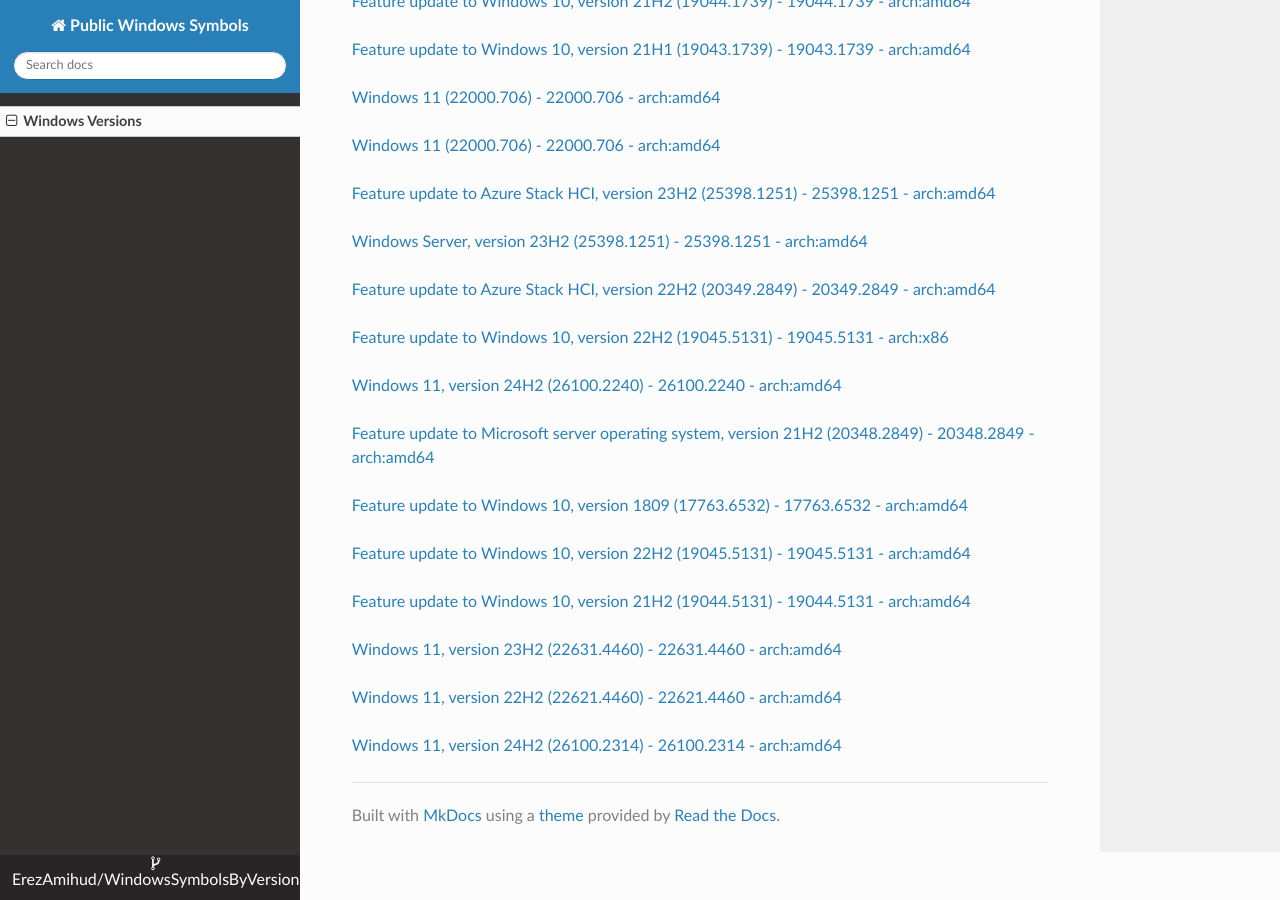
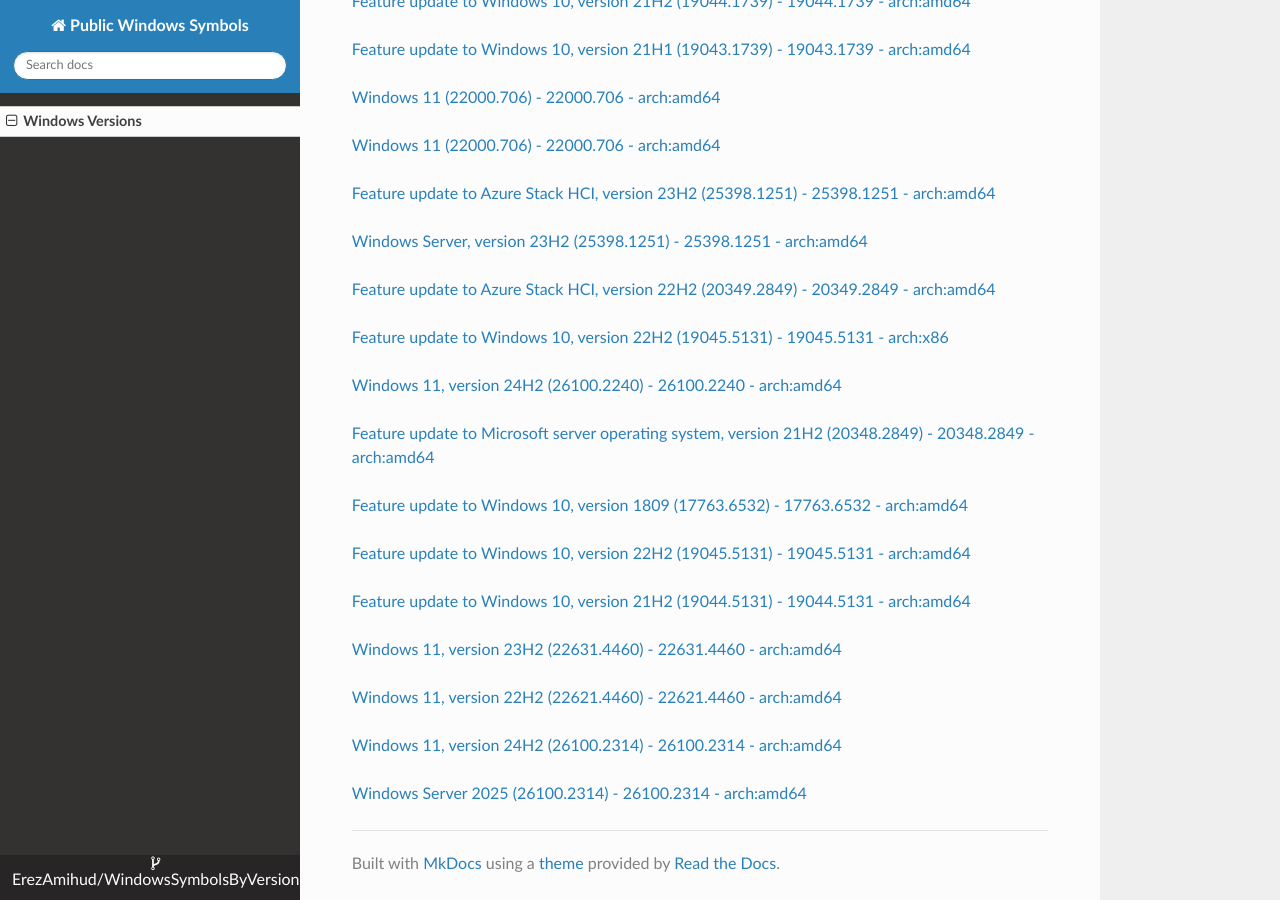
Before and after one commit to ErezAmihud/WindowsSymbolsByVersion, an MkDocs documentation site: the page built from docs/index.md, in a window 1280 px wide and 900 px high, scrolled down 62525 px. Built offline with MkDocs 1.6.1, drawn with Linux system fonts in a browser that asks for light colours; nearby versions of some CDN libraries.

Commit message:
Automated commit, add manifest for c4bd87c1-c34e-452f-9d2c-16ee2ec9e19a

```diff
--- a/docs/index.md
+++ b/docs/index.md
@@ -3718,3 +3718,6 @@
 
 
 [Windows 11, version 24H2 (26100.2314) - 26100.2314 - arch:amd64](https://github.com/ErezAmihud/WindowsSymbolsByVersion/blob/main/manifests/6a331068-30d4-484b-be3b-1456d9296496.manifest)
+
+
+[Windows Server 2025 (26100.2314) - 26100.2314 - arch:amd64](https://github.com/ErezAmihud/WindowsSymbolsByVersion/blob/main/manifests/c4bd87c1-c34e-452f-9d2c-16ee2ec9e19a.manifest)
```
Also changed, not shown: process_builds.json (+1 -1 lines), 1 other file.
